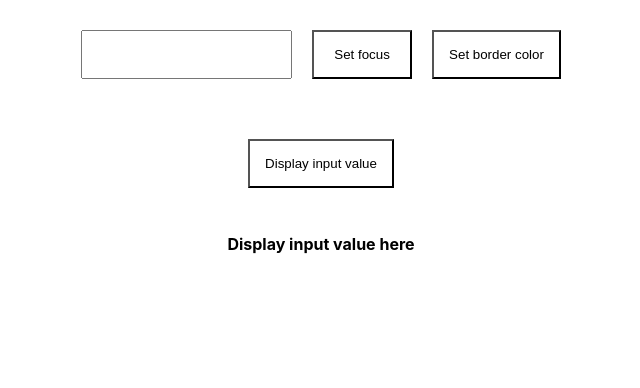
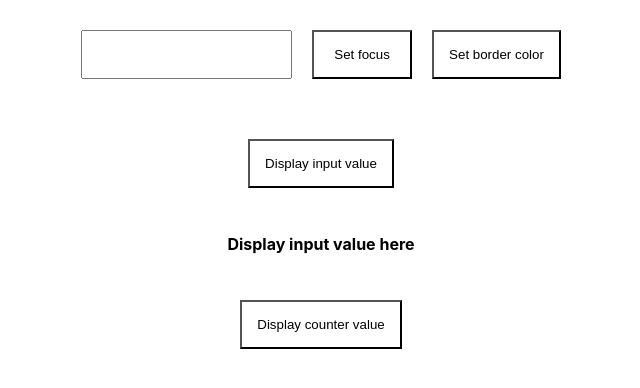
Before and after one commit to love-coding-pl/React-Hooks-Examples, a React (Create React App) app: page / in a window 1280 px wide. Shown: the top 388 px of the page, without its empty margins (319-959 px from the left). Built offline with nearby package versions, Linux system fonts and the light colour scheme.

Commit message:
useRef hook - new button added to display useRef changed value

```diff
--- a/src/components/hookExample.js
+++ b/src/components/hookExample.js
@@ -34,6 +34,7 @@ const HookExample = () => {
                         }}>Display input value</button>
                 <p ref={paragraphEl} >Display input value here </p>
             </div>
+            <button onClick={() => paragraphEl.current.innerText = counter.current}>Display counter value</button>
         </div>
     );
 }
```
